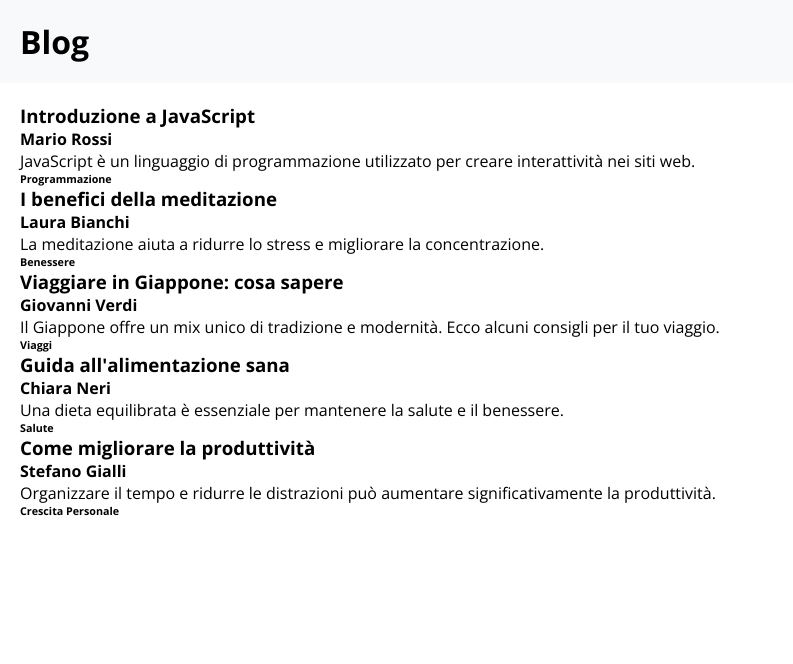
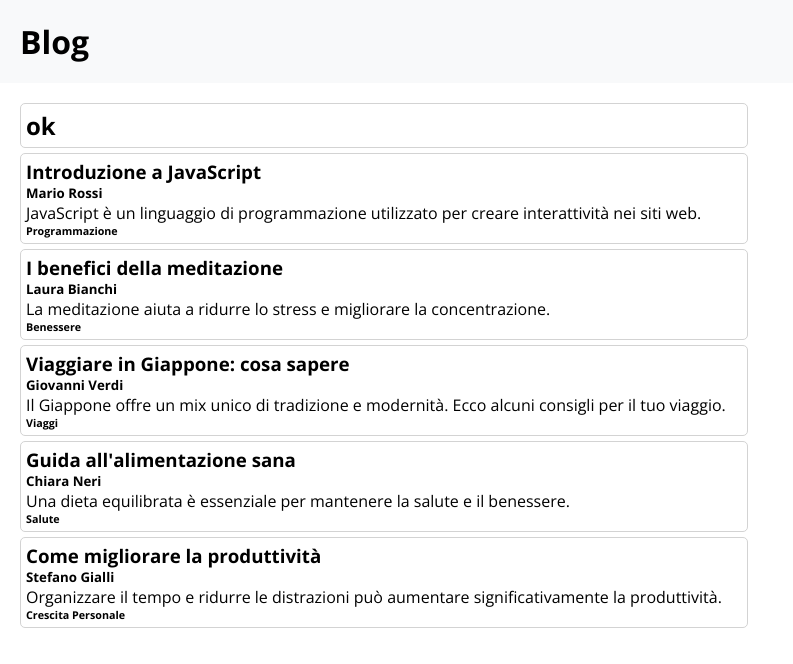
Before and after one commit to penso996/react-form-multifield, a React (Vite) app: page / in a window 1280 px wide. Shown: the top 664 px of the page, without its empty margins (0-793 px from the left). Built offline with nearby package versions, Linux system fonts and the light colour scheme; a web font is replaced by a local one.

Commit message:
working on post form

```diff
--- a/src/index.css
+++ b/src/index.css
@@ -21,4 +21,12 @@ header h1 {
 /* MAIN (Main.jsx) */
 main {
   padding: 20px;
+  width: 60%;
 }
+
+main div {
+  border: solid 1px lightgray;
+  margin-bottom: 5px;
+  border-radius: 5px;
+  padding: 5px;
+}
--- a/src/page_components/Main.jsx
+++ b/src/page_components/Main.jsx
@@ -52,20 +52,18 @@ export default function Main() {
 
             {/* post form */}
             <div>
-
+                <h2>ok</h2>
             </div>
 
             {/* post container */}
-            <div>
             {posts.map((post) => (
-                    <div className="post-container" key={post.id}>
+                <div key={post.id}>
                     <h3>{post.title}</h3>
-                        <h4>{post.author}</h4>
+                    <h5>{post.author}</h5>
                     <p>{post.content}</p>
                     <h6>{post.category}</h6>
                 </div>
             ))}
-            </div>
 
         </main>
     );
```
Lines whose indentation alone changed are shown as unchanged.
